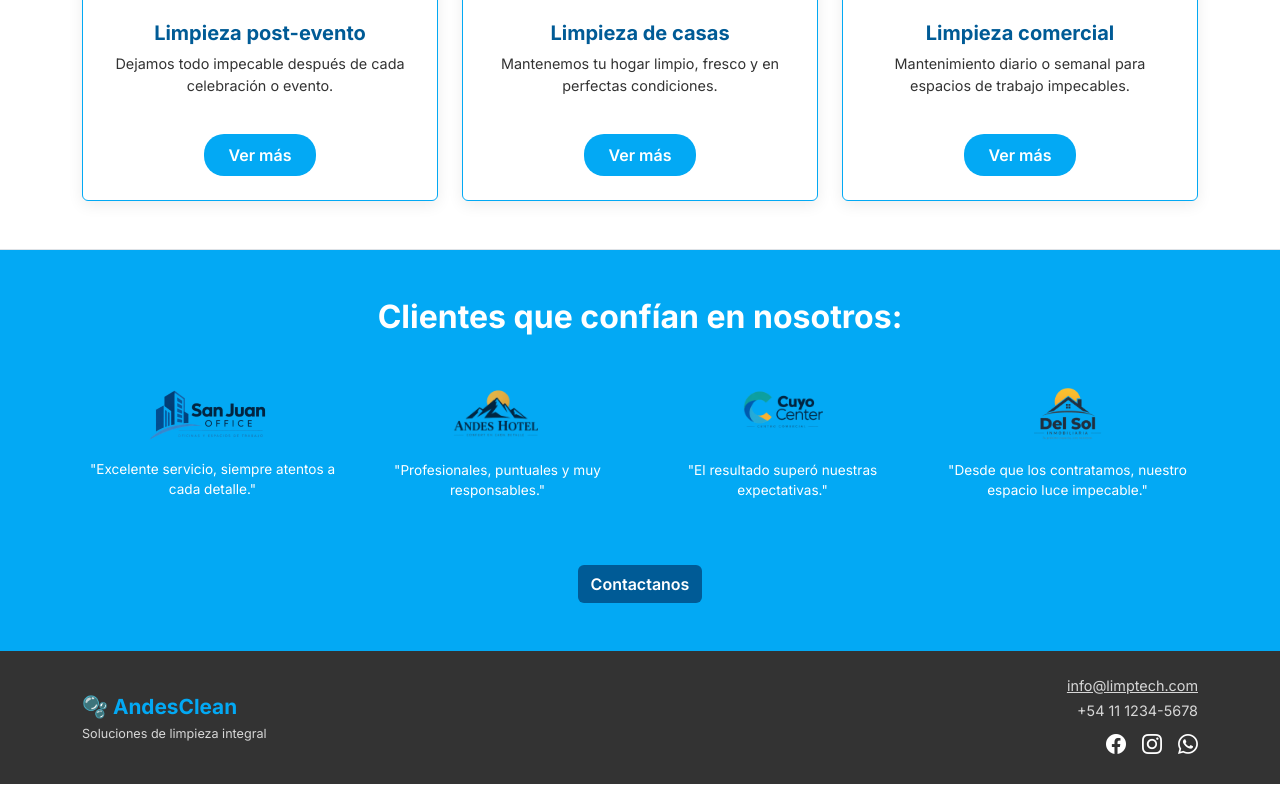
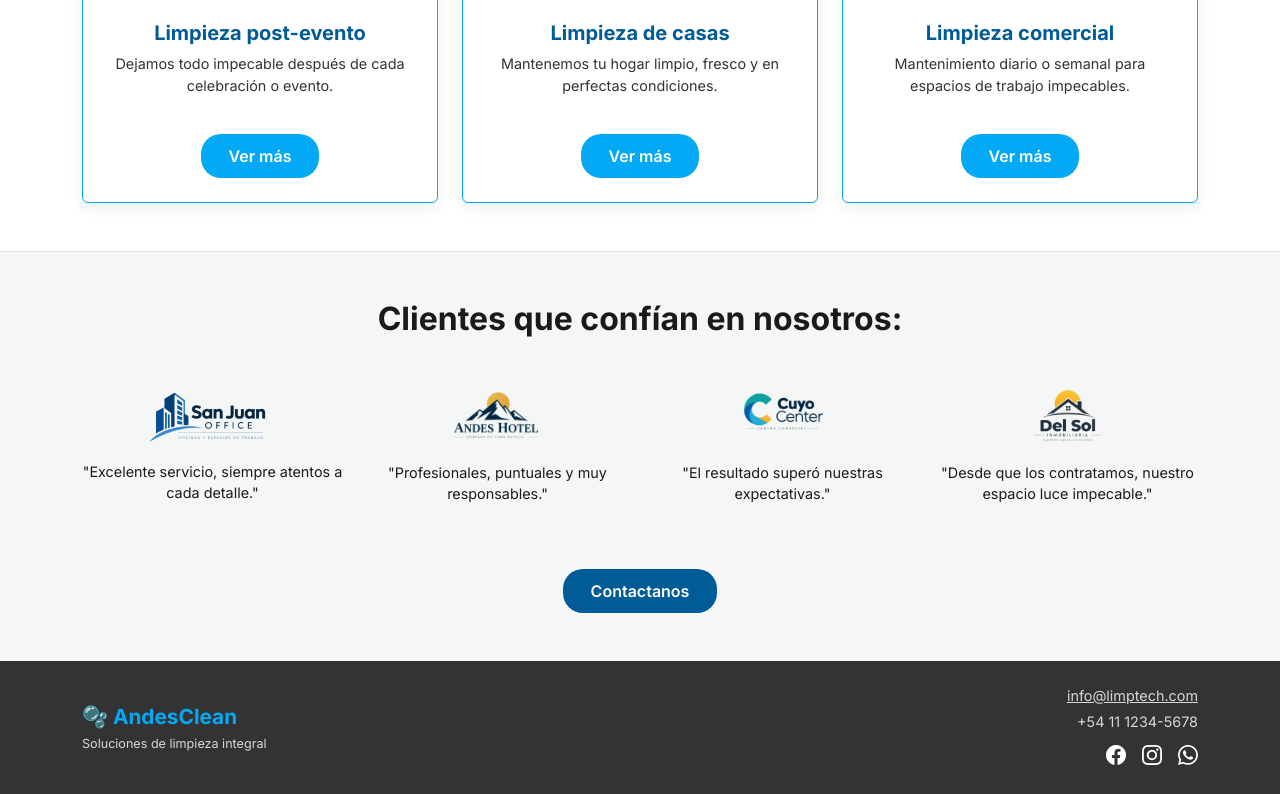
Before and after one commit to Agustin213a/AndesClean, a plain HTML site: page index.html in a window 1280 px wide. Shown: the part 946-1740 px from the top of the page. Drawn offline with nearby package versions, Linux system fonts and the light colour scheme.

Commit message:
Refactor CSS for improved styling and responsiveness

```diff
--- a/css/home.css
+++ b/css/home.css
@@ -30,18 +30,49 @@ body {
     text-underline-offset: 4px;
 }
 
-/* Header Base */
+/* Header Base y Carrusel */
 header.bg-dark {
-    background-color: #000000 !important; /* Fuerza el fondo a negro puro */
+    background-color: #000000 !important;
 }
 
 header.bg-dark img {
-    opacity: 0.45; /* Vuelve la imagen semi-transparente para que se mezcle con el fondo negro */
+    opacity: 0.45;
     transition: opacity 0.3s ease;
 }
+
 .hero-header {
     height: 60vh;
     min-height: 400px;
+}
+
+/* Formato unificado para todos los botones del sitio */
+.btn-header,
+.btn-celeste,
+.btn-azul {
+    border-radius: 20px !important;
+    padding: 10px 28px !important;
+    font-weight: 600 !important;
+    transition: all 0.3s ease;
+}
+
+.btn-celeste {
+    background-color: var(--secondary) !important;
+    color: white !important;
+    border: none !important;
+}
+.btn-celeste:hover {
+    background-color: var(--primary) !important;
+    color: white !important;
+}
+
+.btn-azul {
+    background-color: var(--primary) !important;
+    color: white !important;
+    border: none !important;
+}
+.btn-azul:hover {
+    background-color: #004470 !important;
+    color: white !important;
 }
 
 /* Tarjetas de Servicios */
@@ -67,39 +98,20 @@ header.bg-dark img {
     color: var(--dark);
     min-height: 65px;
 }
-.btn-celeste {
-    background-color: var(--secondary) !important;
-    color: white !important;
-    border-radius: 20px !important;
-    padding: 8px 24px !important;
-    font-weight: 600 !important;
-    border: none;
-}
-.btn-celeste:hover {
-    background-color: var(--primary) !important;
-    color: white;
-}
 
-/* Sección Clientes */
+/* Sección Clientes (Fondo #F4F7F6 y letras negras) */
 .clientes-section {
-    background-color: var(--secondary);
-    color: white;
+    background-color: var(--light-bg);
+    color: #1a1a1a;
 }
 .cliente-logo {
     max-height: 60px;
     margin-bottom: 15px;
 }
 .cliente-texto {
-    font-size: 0.85rem;
-}
-.btn-azul {
-    background-color: var(--primary) !important;
-    color: white !important;
-    font-weight: 600 !important;
-}
-.btn-azul:hover {
-    background-color: #004470 !important;
-    color: white !important;
+    font-size: 0.9rem;
+    color: #1a1a1a;
+    font-weight: 500;
 }
 
 /* Footer */
@@ -112,7 +124,7 @@ footer {
     font-weight: 700 !important;
     font-size: 1.3rem !important;
 }
-.texto-footer{
+.texto-footer {
     color: #D7D7D7 !important;
 }
 
@@ -123,7 +135,7 @@ footer {
         min-height: 350px;
     }
     .hero-header p.lead {
-        font-size: 1.5rem;
+        font-size: 1.2rem;
     }
     .cliente-logo {
         max-height: 45px;
@@ -132,15 +144,15 @@ footer {
 
 @media screen and (max-width: 420px) {
     .titulo-principal {
-        font-size: 2rem !important;
+        font-size: 1.8rem !important;
     }
 
     .hero-header p.lead {
-        font-size: 1rem;
+        font-size: 0.95rem;
     }
 
     .cliente-texto {
-        font-size: 0.75rem;
+        font-size: 0.8rem;
     }
 }
 
```
